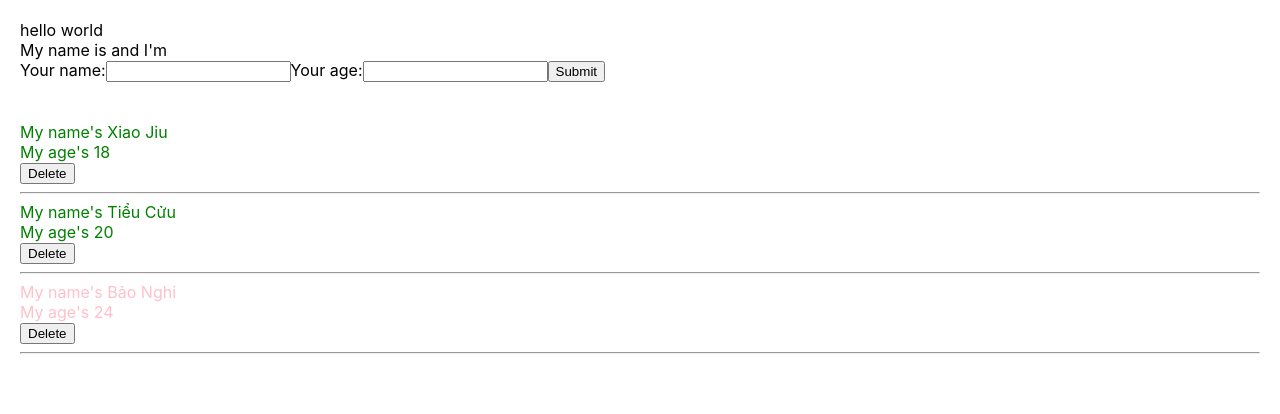
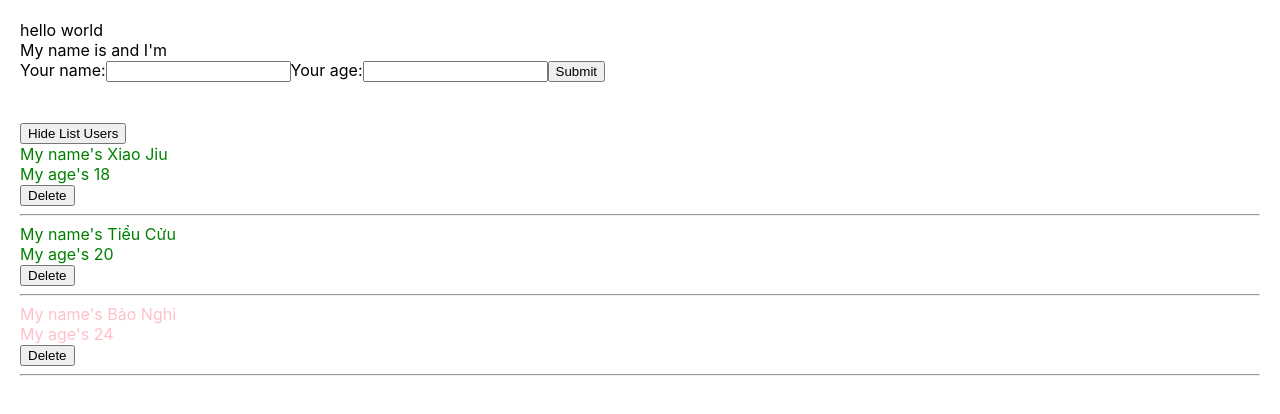
Before and after one commit to TieuCuu/reactjs-hoidanit, a React (Create React App) app: page / in a window 1280 px wide. Shown: the top 414 px of the page. Built offline with nearby package versions, Linux system fonts and the light colour scheme.

Commit message:
hook in function component

```diff
--- a/src/components/DisplayInfor.js
+++ b/src/components/DisplayInfor.js
@@ -1,4 +1,4 @@
-import React from "react";
+import React, { useState } from "react";
 import './DisplayInfor.scss';
 import logo from './../logo.svg';
 
@@ -49,11 +49,29 @@
 const DisplayInfor = (props) => {
     //destructuring array/object
     const { listUsers } = props;
+
+    //HOOKS
+    //phần tử 1 là biến state, phần tử 2 là hàm (tính năng tương tự setState)
+    const [isShowHideListUser, setShowHideListUser] = useState(true);
+
+    // this.state = {
+    //     isShowHideListUser: true
+    // }
+
+    const handleShowHideListUser = () => {
+        // this.setState({
+        //     isShowHideListUser: false
+        // })
+        setShowHideListUser(!isShowHideListUser);
+    }
+
     return (
-
         <div className="display-infor-container">
 
-            {true &&
+            <div>
+                <button onClick={() => handleShowHideListUser()}>{isShowHideListUser === true ? "Hide List Users" : "Show List Users"}</button>
+            </div>
+            {isShowHideListUser &&
                 <>
                     {listUsers.map((user) => {
 
```
